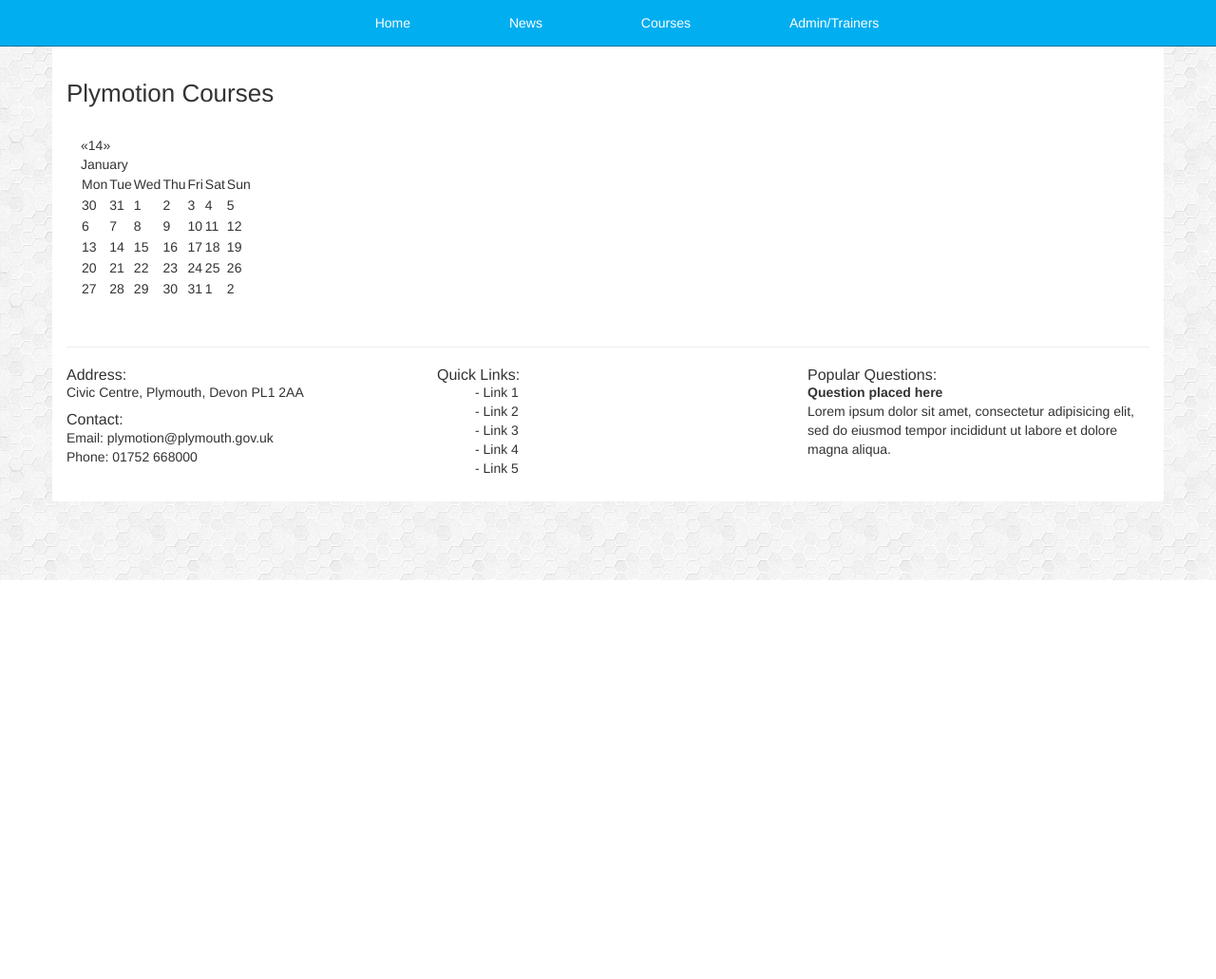
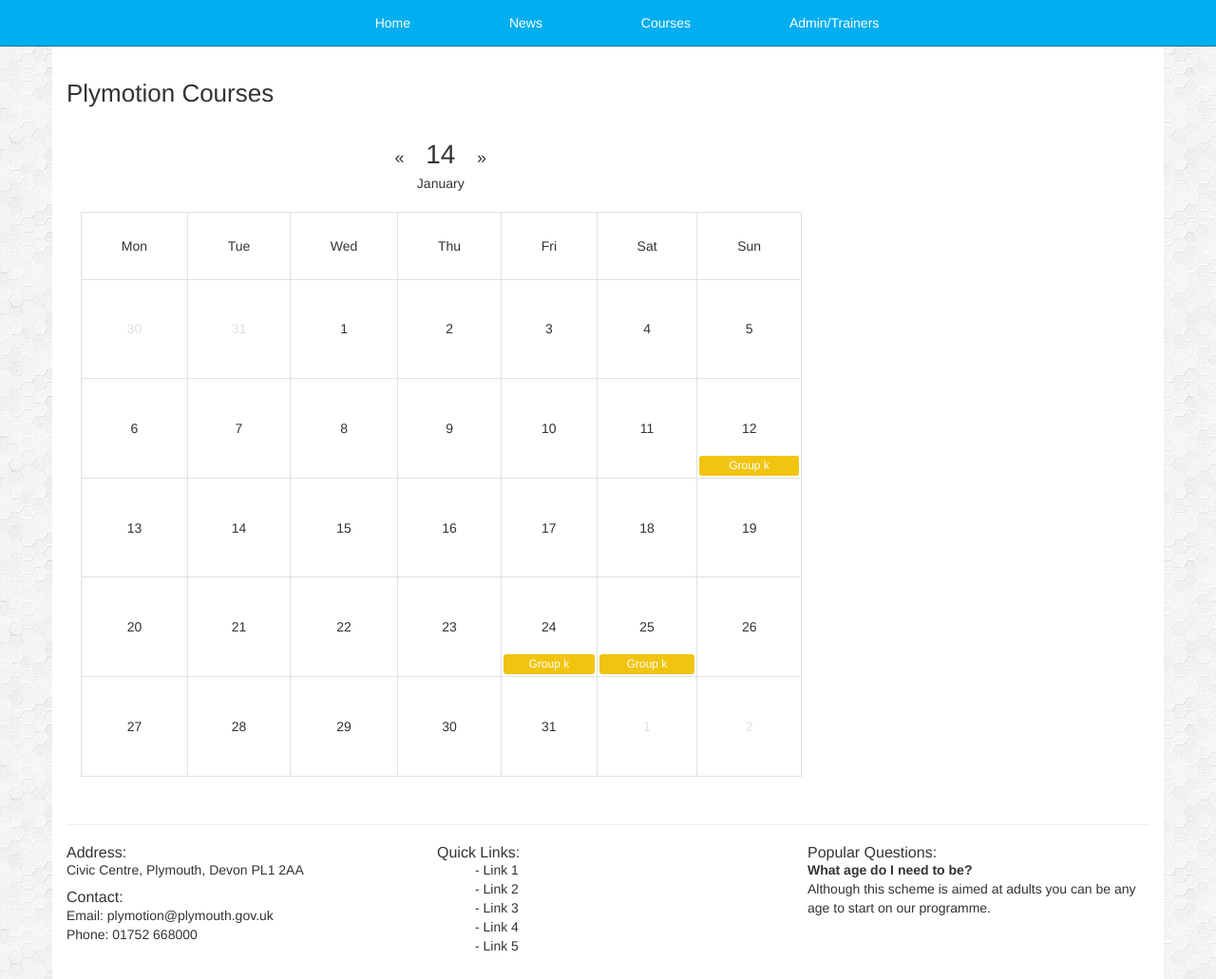
Before and after one commit to xron89/Plymotion-Plymouth-City-Council-, a CodeIgniter app: page /plymotion/index.php/courses in a window 1280 px wide. Shown: the part 189-1220 px from the top of the page at 95% size. Before the commit the page ends 800 px from the top, so only its background shows below. Run offline with CodeIgniter, Linux system fonts and the light colour scheme; some libraries are stand-ins or nearby versions.

Commit message:
added calendar
Lots of work gone into the calendar still things to add such as
changeable month, courses pop ups.

```diff
--- a/application/views/pages/courses.php
+++ b/application/views/pages/courses.php
@@ -8,10 +8,10 @@
 ?>
 <div id="content" class="container">
 	<div class="row">
-		<div class="col-md-8 col-sm-8 col-xs-12">
+		<div class="col-md-10 col-sm-10 col-xs-12">
             <h2>Plymotion Courses</h2>
             <br>
-				<div id="red-calendarWrapper" class="col-md-4">
+				<div id="calendar-wrapper" class="col-md-10">
 					<div id="tableHeader">
 						<div class="day">
 							<a href="">&laquo;</a><span>14</span><a href="#">&raquo;</a>
@@ -49,7 +49,7 @@
 								<td>9</td>
 								<td>10</td>
 								<td>11</td>
-								<td>12</td>
+								<td>12<span class="event">Group k</span></td>
 							</tr>
 							<tr>
 								<td>13</td>
@@ -65,8 +65,8 @@
 								<td>21</td>
 								<td>22</td>
 								<td>23</td>
-								<td>24</td>
-								<td>25</td>
+								<td>24<span class="event">Group k</span></td>
+								<td>25<span class="event">Group k</span></td>
 								<td>26</td>
 							</tr>
 							<tr>
--- a/application/views/templates/footer.php
+++ b/application/views/templates/footer.php
@@ -21,9 +21,8 @@
                 <div class="col-md-4 col-sm-4 col-xs-12">
                     <h5>Popular Questions: </h5>
                     <p>
-                        <b>Question placed here</b><br>
-                        Lorem ipsum dolor sit amet, consectetur adipisicing elit, sed do eiusmod
-                        tempor incididunt ut labore et dolore magna aliqua.
+                        <b>What age do I need to be?</b><br>
+                        Although this scheme is aimed at adults you can be any age to start on our programme.
                     </p>
                 </div>
             </div>
--- a/assets/css/style.css
+++ b/assets/css/style.css
@@ -189,3 +189,54 @@ padding:0px;
 
 
 /* --- Courses Styles --- */
+#calendar-wrapper .day{
+	text-align: center;
+	font-size: 18px;
+}
+
+#calendar-wrapper .month{
+	text-align: center;
+	margin-bottom: 20px;
+}
+
+#calendar-wrapper .day span{
+	display: inline-block;
+	font-size: 28px;
+	padding:0px 3%;
+	text-align: center;
+}
+
+#calendar-wrapper table, th, td{
+	border: 1px solid #e1e1e1;
+}
+
+#calendar-wrapper th{
+	font-weight: bolder;
+}
+
+#calendar-wrapper td{
+	padding: 41.8px;
+	text-align: center;
+	position: relative;
+}
+
+#calendar-wrapper thead td{
+	padding: 25px 41.8px;
+}
+
+#calendar-wrapper td.inactive{
+	color:#e1e1e1;
+}
+
+#calendar-wrapper td span.event{
+	background-color: #f1c40f;
+	border-radius: 3px;
+	padding: 2px 5px;
+	position: absolute;
+	bottom: 0;
+	left: 0;
+	margin: 2px;
+	width: 96%;
+	color: #ffffff;
+	font-size: 12px;
+}
```
